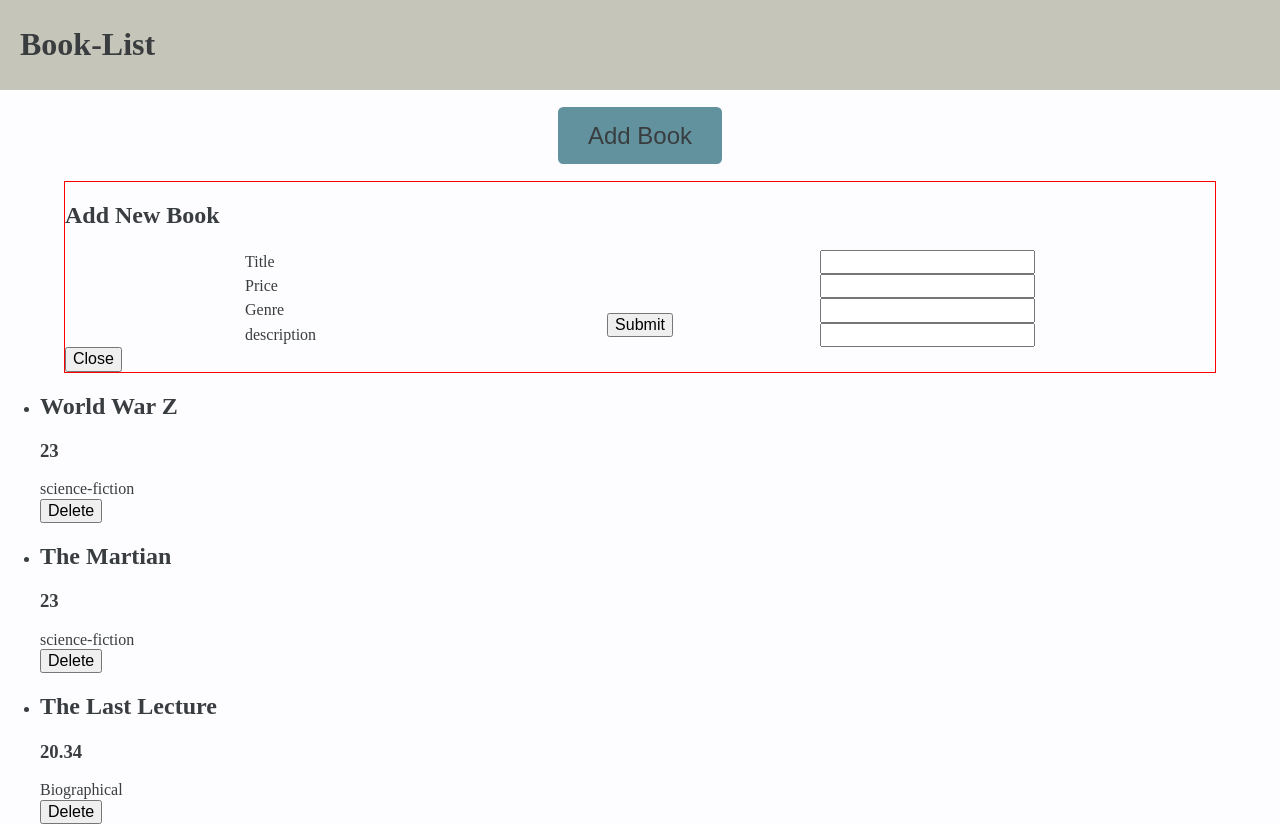
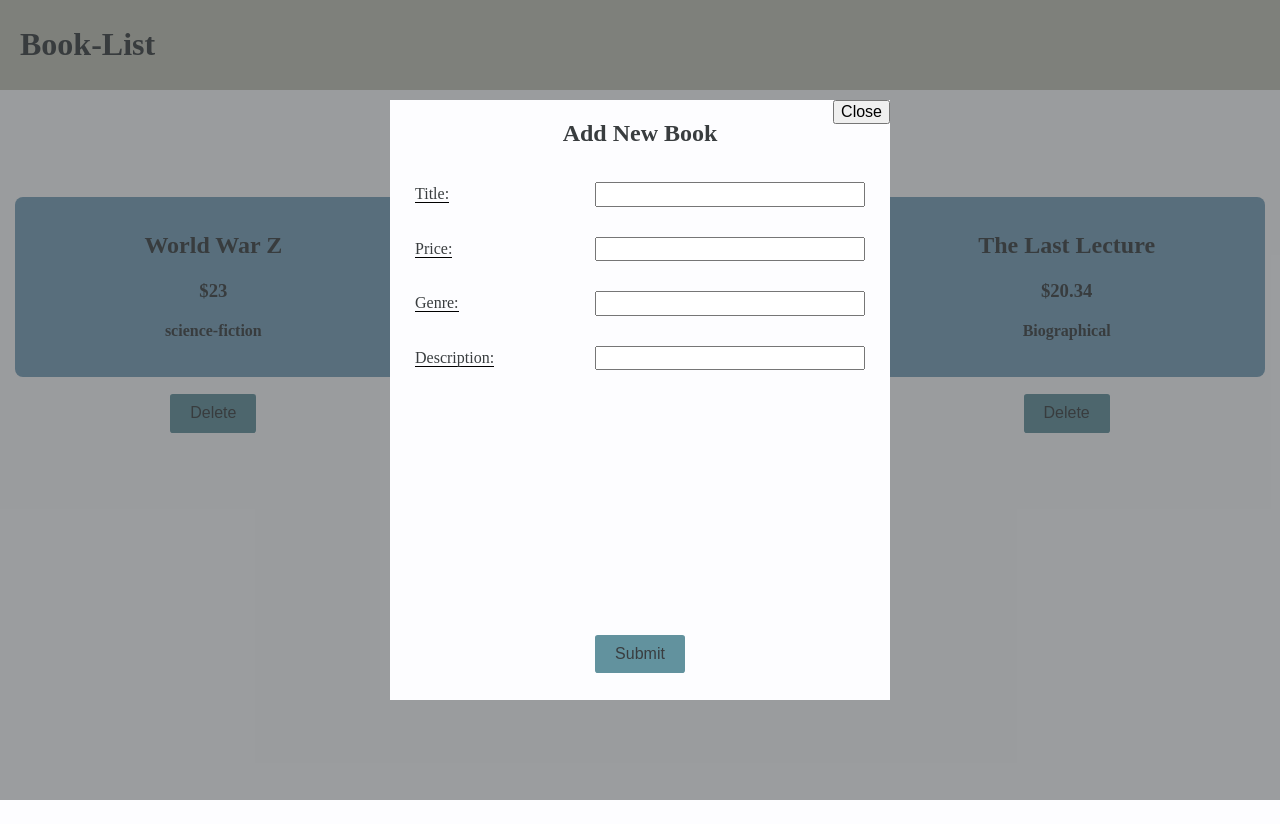
Before and after one commit to kwongz/kyle-wong-book-store, a React (Create React App) app: page / in a window 1280 px wide. Both pictures are taken after a click on the button "Add Book". After the commit the page ends 800 px from the top, so only its background shows below. Built offline with nearby package versions, Linux system fonts and the light colour scheme.

Commit message:
finished styling

```diff
--- a/public/index.html
+++ b/public/index.html
@@ -10,34 +10,11 @@
       content="Web site created using create-react-app"
     />
     <link rel="apple-touch-icon" href="%PUBLIC_URL%/logo192.png" />
-    <!--
-      manifest.json provides metadata used when your web app is installed on a
-      user's mobile device or desktop. See https://developers.google.com/web/fundamentals/web-app-manifest/
-    -->
     <link rel="manifest" href="%PUBLIC_URL%/manifest.json" />
-    <!--
-      Notice the use of %PUBLIC_URL% in the tags above.
-      It will be replaced with the URL of the `public` folder during the build.
-      Only files inside the `public` folder can be referenced from the HTML.
-
-      Unlike "/favicon.ico" or "favicon.ico", "%PUBLIC_URL%/favicon.ico" will
-      work correctly both with client-side routing and a non-root public URL.
-      Learn how to configure a non-root public URL by running `npm run build`.
-    -->
-    <title>React App</title>
+    <title>Book List</title>
   </head>
   <body>
-    <noscript>You need to enable JavaScript to run this app.</noscript>
     <div id="root"></div>
-    <!--
-      This HTML file is a template.
-      If you open it directly in the browser, you will see an empty page.
-
-      You can add webfonts, meta tags, or analytics to this file.
-      The build step will place the bundled scripts into the <body> tag.
-
-      To begin the development, run `npm start` or `yarn start`.
-      To create a production bundle, use `npm run build` or `yarn build`.
-    -->
+    <div id="portal"></div>
   </body>
 </html>
--- a/src/App.css
+++ b/src/App.css
@@ -11,11 +11,6 @@ body {
 body {
   height: 100vh;
   width: 100vw;
-}
-
-div {
-  height: 100%;
-  width: 100%;
 }
 
 .wrapper {
@@ -41,11 +36,21 @@ h1 {
 }
 
 .addBook {
+  padding: 15px 30px;
+  font-size: 24px;
+}
+
+.deleteBook,
+.submitPopUp {
+  padding: 10px 20px;
+}
+
+.addBook,
+.submitPopUp,
+.deleteBook {
   margin: 15px auto;
-  padding: 15px 30px;
   text-align: center;
   text-decoration: none;
-  font-size: 24px;
   border: 2px solid #fdfdff;
   background-color: #62929e;
   color: #393d3f;
@@ -56,7 +61,9 @@ h1 {
   overflow: hidden;
 }
 
-.addBook::before {
+.addBook::before,
+.submitPopUp::before,
+.deleteBook::before {
   content: "";
   background-color: rgba(255, 255, 255, 0.5);
   height: 100%;
@@ -69,22 +76,28 @@ h1 {
   transition: none;
 }
 
-.addBook:hover {
+.addBook:hover,
+.submitPopUp:hover,
+.deleteBook:hover {
   background-color: #62929e;
   color: #fff;
   border-bottom: 4px solid darken(#62929e, 10%);
 }
 
-.addBook:hover::before {
+.addBook:hover::before,
+.submitPopUp:hover::before,
+.deleteBook:hover::before {
   transform: skewX(-45deg) translateX(13.5em);
   transition: all 0.5s ease-in-out;
 }
-.addBook:active {
+.addBook:active,
+.submitPopUp:active,
+.deleteBook:active {
   background-color: #546a7b;
 }
 
 /* popUpForm styling applied to both add and change book */
-/* .addBookSection div:only-child {
+.overlay {
   position: absolute;
   top: 0px;
   left: 0px;
@@ -95,26 +108,85 @@ h1 {
   flex-direction: column;
   justify-content: center;
   align-items: center;
-} */
+}
 
 .formContainer {
   background-color: #fdfdff;
-  border: 1px solid red;
+  height: 600px;
+  width: 500px;
+  position: relative;
+}
+
+.formContainer h2 {
+  text-align: center;
 }
 
 .popUpForm {
-  position: relative;
   display: flex;
   justify-content: center;
   align-items: center;
   flex-wrap: wrap;
+  width: 90%;
+  margin: 0 auto;
 }
 
-.popUpForm label {
-  width: 50%;
+.inputContainer {
+  width: 100%;
+  display: flex;
+  justify-content: space-between;
+  align-items: center;
+  margin: 15px 0px;
+}
+
+.inputContainer input {
+  width: 60%;
 }
 
 .popUpForm button {
   position: absolute;
   bottom: 10px;
 }
+
+.closePopUp {
+  position: absolute;
+  right: 0px;
+  top: 0px;
+}
+
+/* Change book popup specific styling */
+.descriptionContainer {
+  width: 90%;
+  margin: 0 auto;
+}
+
+.categoryTitle {
+  border-bottom: 1px solid black;
+}
+
+/* Listed book styling */
+.bookContainer {
+  display: flex;
+  flex-wrap: wrap;
+  align-items: center;
+  padding: 0px;
+}
+
+.book {
+  width: calc((100% / 3) - 30px);
+  margin: 0 15px;
+  list-style: none;
+  text-align: center;
+}
+
+.book div {
+  background-color: #78a1bb;
+  border-radius: 8px;
+  padding: 15px 0px;
+}
+
+.book div:hover,
+.book div:focus {
+  background-color: #537081;
+  cursor: pointer;
+  color: #fdfdff;
+}
--- a/src/Components/AddBook.js
+++ b/src/Components/AddBook.js
@@ -13,7 +13,7 @@ const AddBook = () => {
     const [newBook, setNewBook] = useState({
         title:'',
         id: bookArray.bookList.length,
-        price: "",
+        price: '',
         genre: '',
         description: ''
     })
@@ -33,35 +33,48 @@ const AddBook = () => {
         })
     }
 
+
     //handle submit function
     const handleSubmit = e => {
         e.preventDefault();
         handleNewBookId();
         dispatch(addBook(newBook))
+        setShowPopUp(false)
     }
 
     return(
         <section className='wrapper addBookSection'>
             <button className="addBook" onClick={() => {setShowPopUp(true)}}>Add Book</button>
             <Modal show={showPopUp} setShowPopUp={setShowPopUp}>
-                <div className="formContainer">
-                    <h2>Add New Book</h2>
-                    <form className="popUpForm"onSubmit={handleSubmit}>
-                        <label htmlFor='title'>Title</label>
-                        <input type='text' id="title" name='title' onChange={handleChange} value={newBook.title}></input>
+                <div className="overlay">
+                    <div className="formContainer">
+                        <h2>Add New Book</h2>
+                        <form className="popUpForm"onSubmit={handleSubmit}>
 
-                        <label htmlFor='price'>Price</label>
-                        <input type='number' id="price" name='price' value={newBook.price} onChange={handleChange}></input>
+                            <div className="inputContainer">
+                                <label htmlFor='title'><span className='categoryTitle'>Title:</span></label>
+                                <input type='text' id="title" name='title' onChange={handleChange} required></input>
+                            </div>
 
-                        <label htmlFor='genre'>Genre</label>
-                        <input type='text' id="genre" name='genre' value={newBook.genre} onChange={handleChange}></input>
+                            <div className="inputContainer">
+                                <label htmlFor='price'><span className='categoryTitle'>Price:</span></label>
+                                <input type='number' id="price" name='price' onChange={handleChange} required></input>
+                            </div>
 
-                        <label htmlFor='description'>description</label>
-                        <input type='text' id="description" name='description' value={newBook.description} onChange={handleChange}></input>
+                            <div className="inputContainer">
+                                <label htmlFor='genre'><span className='categoryTitle'>Genre:</span></label>
+                                <input type='text' id="genre" name='genre' onChange={handleChange} required></input>
+                            </div>
 
-                        <button>Submit</button>
-                    </form>
-                    <button onClick={() => {setShowPopUp(false)}}>Close</button>
+                            <div className="inputContainer">
+                                <label htmlFor='description'><span className='categoryTitle'>Description:</span></label>
+                                <input type='textarea' id="description" name='description' onChange={handleChange} required></input>
+                            </div>
+
+                            <button className="submitPopUp">Submit</button>
+                        </form>
+                        <button className="closePopUp" onClick={() => {setShowPopUp(false)}}>Close</button>
+                    </div>
                 </div>
             </Modal>
         </section>
--- a/src/Components/AddBookModal.js
+++ b/src/Components/AddBookModal.js
@@ -1,11 +1,13 @@
 import React from 'react'
+import ReactDom from 'react-dom'
 
 export default function AddBookModal({ children, show}) {
     if (!show) return null
 
-    return (
+    return ReactDom.createPortal(
         <div>
             {children}
-        </div>
+        </div>,
+    document.getElementById('portal')
     )
 }
--- a/src/Components/Book.js
+++ b/src/Components/Book.js
@@ -9,17 +9,23 @@ const Book = ({book, openPopUp, getBook}) => {
     const handleBookClick = book => {
         openPopUp(true);
         getBook(book);
+    }
 
+    const handleKeyUp = (e,book) => {
+        if (e.keyCode === 13){
+            openPopUp(true);
+            getBook(book);
+        }
     }
 
     return(
         <li className="book">
-            <div onClick={() => handleBookClick({book})}>
+            <div tabIndex='0' onClick={() => handleBookClick({book})} onKeyDown={(e) => {handleKeyUp(e,{book})}}>
                 <h2>{book.title}</h2>
-                <h3>{book.price}</h3>
-                <span>{book.genre}</span>
+                <h3>${book.price}</h3>
+                <h4>{book.genre}</h4>
             </div>
-            <button onClick={() => dispatch(removeBook(book))}>Delete</button>
+            <button className='deleteBook' onClick={() => dispatch(removeBook(book))}>Delete</button>
         </li>
     )
 }
--- a/src/Components/BookContainer.js
+++ b/src/Components/BookContainer.js
@@ -39,13 +39,19 @@ const BookContainer = () => {
                 {listOfBooks}
             </ul>
             <Modal show={showPopUp} setShowPopUp={setShowPopUp}>
-                <h1>Form to change book values</h1>
-                <h2>{selectedBook.book.title}</h2>
-                <h2>{selectedBook.book.price}</h2>
-                <h2>{selectedBook.book.genre}</h2>
-                <h2>{selectedBook.book.description}</h2>
-                <ChangeBook closeFormOnSubmit={closeFormOnSubmit}/>
-                <button onClick={() => {setShowPopUp(false)}}>Close</button>
+                <div className="overlay">
+                    <div className="formContainer changeBook">
+                        <h2>Book Details</h2>
+                        <div className="descriptionContainer">
+                            <p><span className='categoryTitle'>Title:</span> {selectedBook.book.title}</p>
+                            <p><span className='categoryTitle'>Price:</span> $ {selectedBook.book.price}</p>
+                            <p><span className='categoryTitle'>Genre:</span> {selectedBook.book.genre}</p>
+                            <p><span className='categoryTitle'>Description:</span> {selectedBook.book.description}</p>
+                        </div>
+                        <ChangeBook closeFormOnSubmit={closeFormOnSubmit}/>
+                        <button className="closePopUp" onClick={() => {setShowPopUp(false)}}>Close</button>
+                    </div>
+                </div>
             </Modal>
         </Fragment>
     )
--- a/src/Components/ChangeBook.js
+++ b/src/Components/ChangeBook.js
@@ -26,20 +26,29 @@ const ChangeBooks = ({closeFormOnSubmit}) => {
 
     return(
         <div>
-            <form onSubmit={handleSubmit}>
-                <label htmlFor='title'>Title</label>
-                <input type='text' id="title" name='title' onChange={handleChange}></input>
+            <form className="popUpForm" onSubmit={handleSubmit}>
 
-                <label htmlFor='price'>Price</label>
-                <input type='number' id="price" name='price' onChange={handleChange}></input>
+                <div className="inputContainer">
+                    <label htmlFor='title'><span className='categoryTitle'>Title:</span></label>
+                    <input type='text' id="title" name='title' onChange={handleChange} ></input>
+                </div>
 
-                <label htmlFor='genre'>Genre</label>
-                <input type='text' id="genre" name='genre' onChange={handleChange}></input>
+                <div className="inputContainer">
+                    <label htmlFor='price'><span className='categoryTitle'>Price:</span></label>
+                    <input type='number' id="price" name='price' onChange={handleChange}></input>
+                </div>
 
-                <label htmlFor='description'>description</label>
-                <input type='text' id="description" name='description' onChange={handleChange}></input>
+                <div className="inputContainer">
+                    <label htmlFor='genre'><span className='categoryTitle'>Genre:</span></label>
+                    <input type='text' id="genre" name='genre' onChange={handleChange}></input>
+                </div>
 
-                <button>Submit</button>
+                <div className="inputContainer">
+                    <label htmlFor='description'><span className='categoryTitle'>Description:</span></label>
+                    <input type='textarea' id="description" name='description' onChange={handleChange}></input>
+                </div>
+
+                <button className="submitPopUp">Submit</button>
             </form>
         </div>
     )
--- a/src/Components/ChangeBookModal.js
+++ b/src/Components/ChangeBookModal.js
@@ -1,24 +1,11 @@
 import React from 'react'
-
-    const MODAL_STYLES = {
-        position: 'absolute',
-        top: '0px',
-        left: '0px',
-        height: '100vh',
-        width: '100vw',
-        backgroundColor: 'rgba(57, 61, 63, 0.5)',
-        display: 'flex',
-        flexDirection: 'column',
-        justifyContent: 'center',
-        alignItems: 'center',
-    }
 
 export default function ChangeBookModal({ children, show}) {
     if (!show) return null
 
     return (
-        <div style={MODAL_STYLES}>
-            {children}
+        <div>
+                {children}
         </div>
     )
 }
```
Also changed, not shown: public/logo192.png (deleted), public/logo512.png (deleted).
